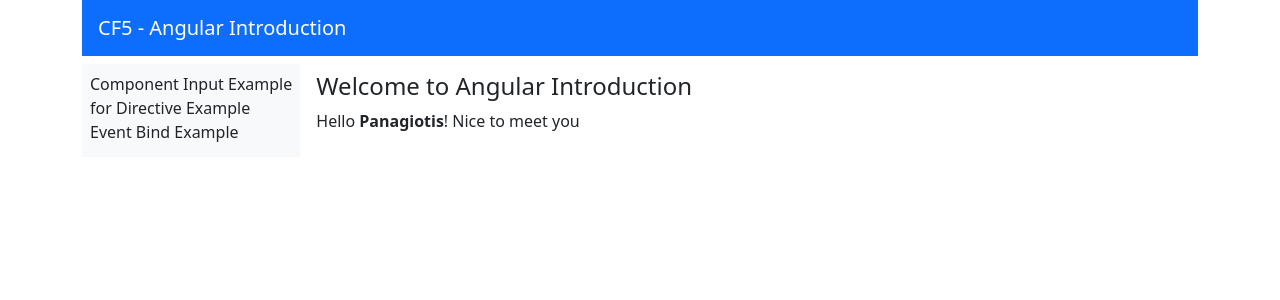
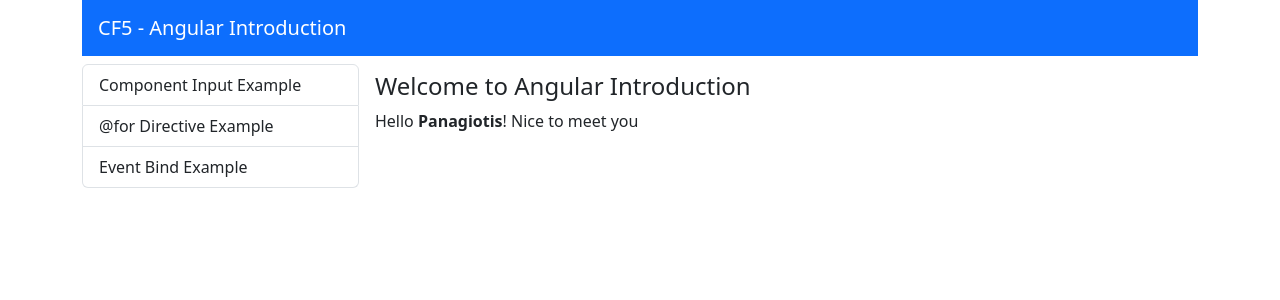
Before and after one commit to KoutoukidisPanagiotis/angular-introduction, an Angular app: page / in a window 1280 px wide. Shown: the top 300 px of the page. Built offline with nearby package versions, Linux system fonts and the light colour scheme.

Commit message:
fancy app menu

```diff
--- a/src/app/app.component.html
+++ b/src/app/app.component.html
@@ -7,18 +7,8 @@
       </nav>
 
       <div class="d-flex flex-row gap-2">
-        <div class="d-flex flex-column text-nowrap bg-light p-2">
-          <span role="button" routerLink="component-input-example"
-            >Component Input Example</span
-          >
-          <span role="button" routerLink="for-directive-example"
-            >{{ "for" }} Directive Example</span
-          >
-          <span role="button" routerLink="event-bind-example"
-            >Event Bind Example</span
-          >
-        </div>
-        <div class="flex-grow-1 p-2 text-nowrap">
+        <app-list-group-menu class="w-25"></app-list-group-menu>
+        <div class="flex-grow-1 p-2 text-nowrap w-75">
           <router-outlet></router-outlet>
         </div>
       </div>
--- a/src/app/app.component.ts
+++ b/src/app/app.component.ts
@@ -3,11 +3,12 @@ import { PersonTableComponent } from './components/person-table/person-table.com
 import { Person } from './shared/interfaces/person';
 import { EventBindExampleComponent } from './components/event-bind-example/event-bind-example.component';
 import { RouterLink, RouterOutlet } from '@angular/router';
+import { ListGroupMenuComponent } from './components/list-group-menu/list-group-menu.component';
 
 @Component({
   selector: 'app-root',
   standalone: true,
-  imports:[PersonTableComponent, EventBindExampleComponent, RouterLink, RouterOutlet],
+  imports:[ListGroupMenuComponent, RouterLink, RouterOutlet],
   templateUrl: './app.component.html',
   styleUrl: './app.component.css'
 })
--- a/src/app/components/component-input-example/component-input-example.component.html
+++ b/src/app/components/component-input-example/component-input-example.component.html
@@ -1,6 +1,6 @@
 <h4>Component Input Example</h4>
 
-<div class="d-flex gap-5 text-nowrap">
+<div class="d-flex flex-wrap gap-5">
   <app-person-table [person]="person0"></app-person-table>
   <app-person-table></app-person-table>
   <app-person-table [person]="person1"></app-person-table>
--- /dev/null
+++ b/src/app/components/list-group-menu/list-group-menu.component.html
@@ -0,0 +1,11 @@
+<div class="list-group">
+    @for (entry of menu; track entry) {
+      <a
+        class="list-group-item list-group-item-action text-truncate"
+        [routerLink]="entry.routerLink"
+        [routerLinkActive]="['active']"
+      >
+        {{ entry.text }}
+      </a>
+    }
+</div>
--- /dev/null
+++ b/src/app/components/list-group-menu/list-group-menu.component.ts
@@ -0,0 +1,18 @@
+import { Component } from '@angular/core';
+import { RouterLink, RouterLinkActive } from '@angular/router';
+import { MenuItem } from 'src/app/shared/interfaces/menu-item';
+
+@Component({
+  selector: 'app-list-group-menu',
+  standalone: true,
+  imports: [RouterLink, RouterLinkActive],
+  templateUrl: './list-group-menu.component.html',
+  styleUrl: './list-group-menu.component.css',
+})
+export class ListGroupMenuComponent {
+  menu: MenuItem[] = [
+    { text: 'Component Input Example', routerLink: 'component-input-example' },
+    { text: '@for Directive Example', routerLink: 'for-directive-example' },
+    { text: 'Event Bind Example', routerLink: 'event-bind-example' },
+  ];
+}
--- /dev/null
+++ b/src/app/shared/interfaces/menu-item.ts
@@ -0,0 +1,4 @@
+export interface MenuItem {
+    text :string;
+    routerLink: string;
+}
```
Also changed, not shown: src/app/components/list-group-menu/list-group-menu.component.css (added), 1 other file (tests, documents, lock files or other folders).
